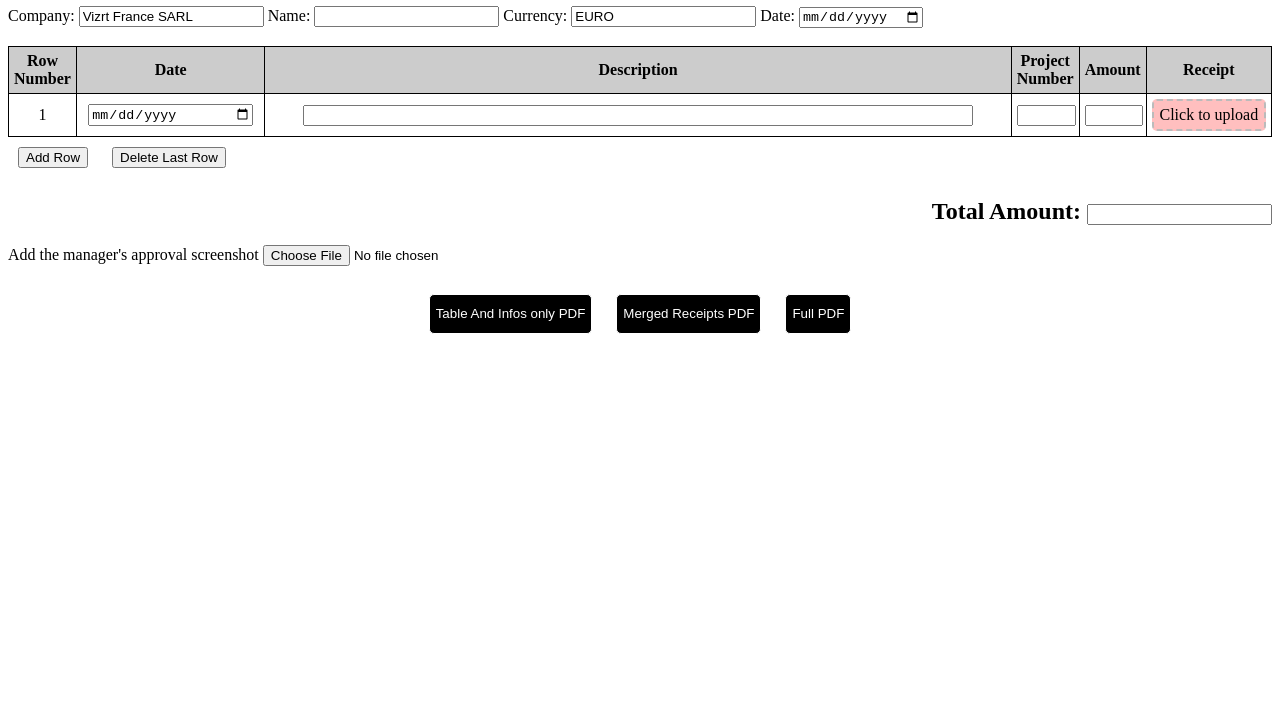
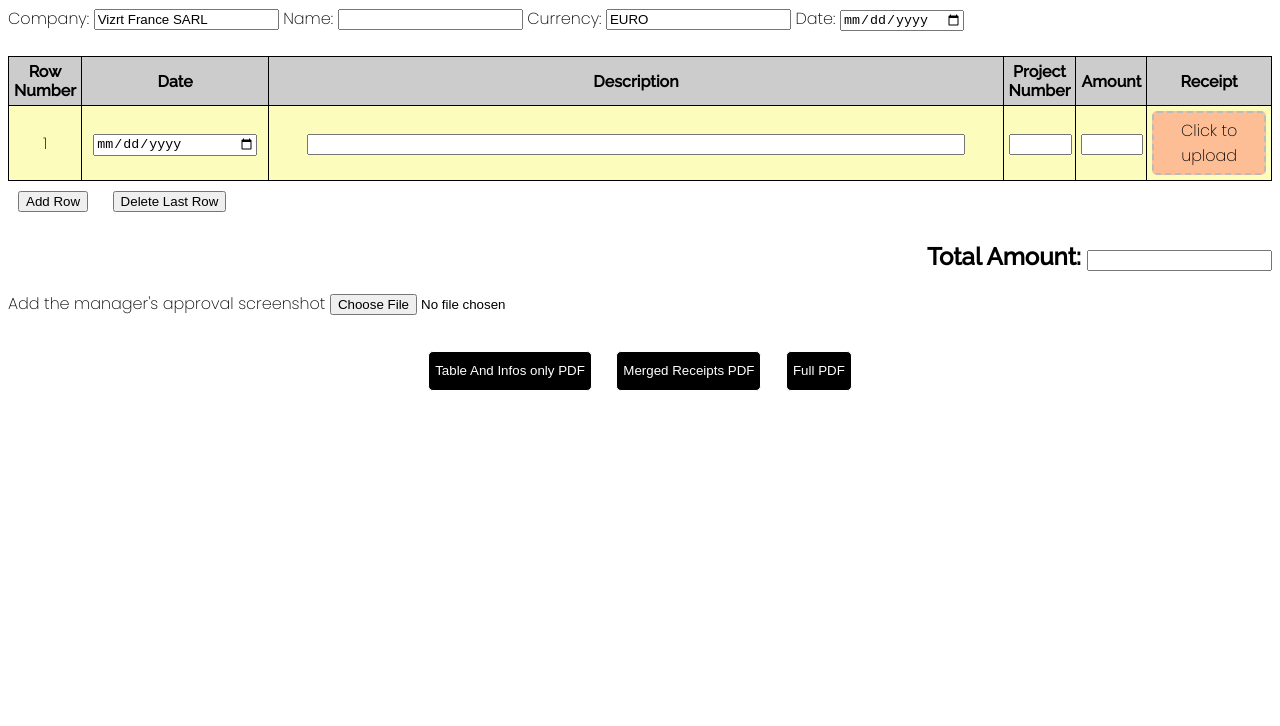
Before and after one commit to Auram20/Expenses-Tool, a plain HTML site: page index.html in a window 1280 px wide. Shown: the part 74-800 px from the top of the page. Drawn offline with nearby package versions, Linux system fonts and the light colour scheme.

Commit message:
Some more styling

```diff
--- a/style.css
+++ b/style.css
@@ -1,3 +1,18 @@
+@import url('https://fonts.googleapis.com/css2?family=Poppins:wght@200&family=Raleway:wght@500&display=swap');
+
+body {
+    font-family: 'Poppins', sans-serif;
+
+}
+
+thead , h2 , h1{
+    font-family: 'Raleway', sans-serif;
+}
+
+tr{
+    background-color: #fafc8f96;
+}
+
 table {
     border-collapse: collapse;
     width: 100%;
```
